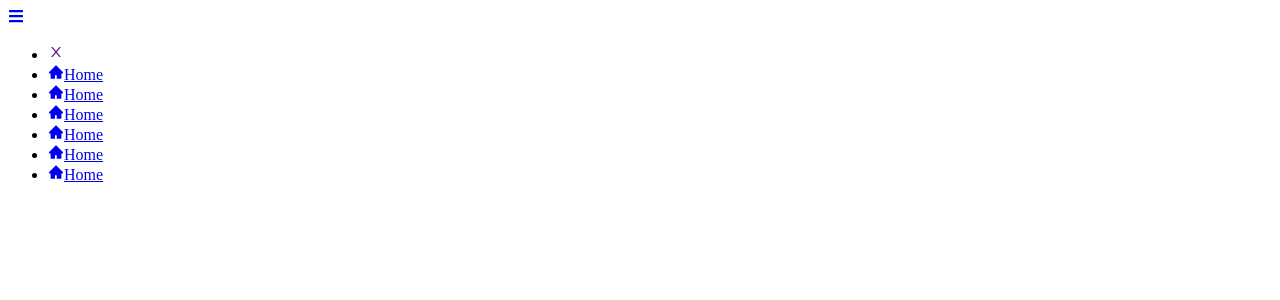
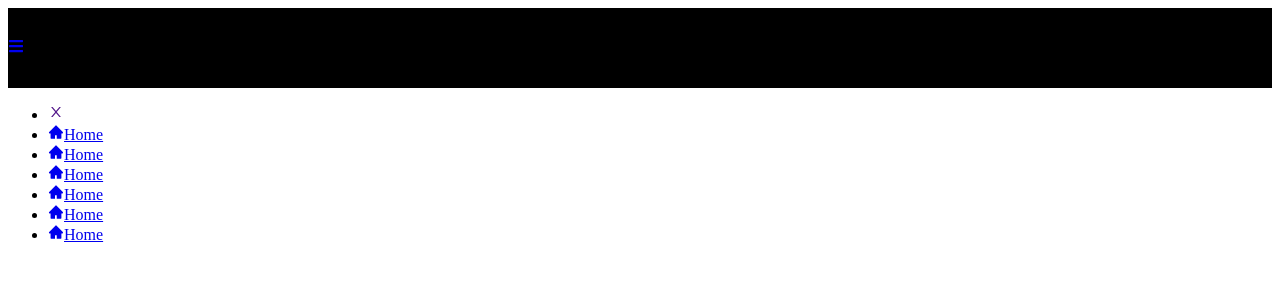
Before and after one commit to trungpnt/gemmy-backend-nodejs, a React (Create React App) app in the folder frontend/: page / in a window 1280 px wide. Shown: the top 300 px of the page. Built offline with nearby package versions, Linux system fonts and the light colour scheme.

Commit message:
added display flex justify content align-items for navbar

```diff
--- a/frontend/src/components/Navbar.css
+++ b/frontend/src/components/Navbar.css
@@ -0,0 +1,7 @@
+.navbar{
+    background-color:black;
+    height: 80px;
+    display: flex;
+    justify-content: start;
+    align-items: center;
+}
--- a/frontend/src/components/Navbar.js
+++ b/frontend/src/components/Navbar.js
@@ -3,6 +3,7 @@ import * as FaIcons from "react-icons/fa";
 import * as AiIcons from "react-icons/ai";
 import { Link } from 'react-router-dom';
 import { SidebarData } from './SidebarData';
+import './Navbar.css'
 
 function Navbar() {
 
```
